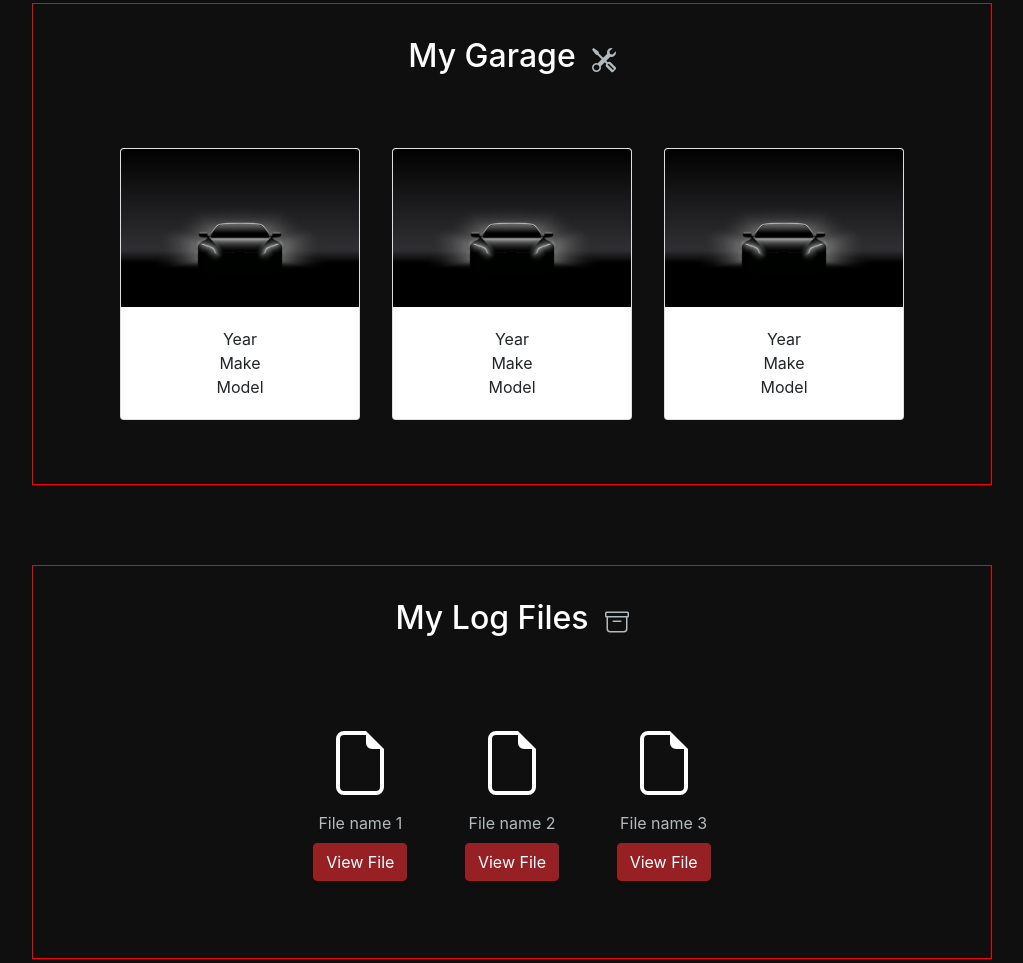
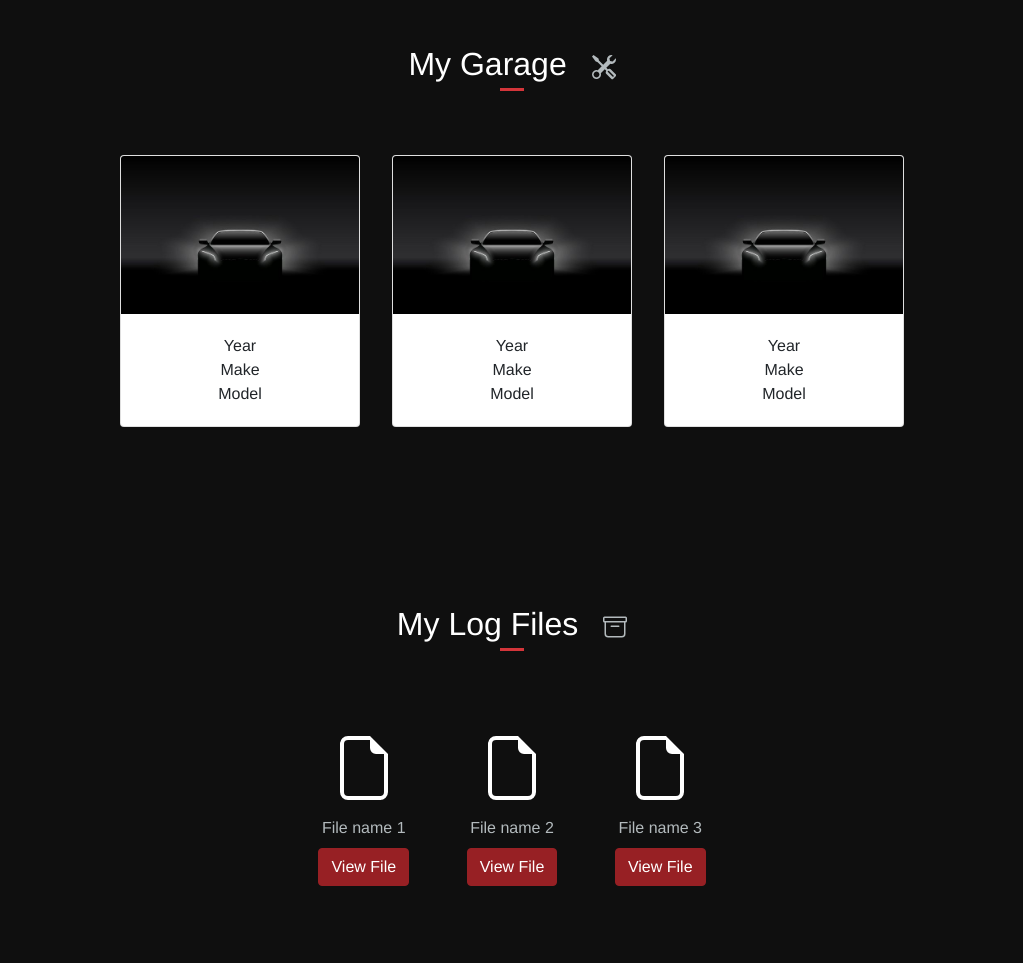
Before and after one commit to MitchRose976/doman8-performance, a plain HTML site: page index.html in a window 1280 px wide. Shown: the part 1037-2000 px from the top of the page, without its empty margins (128-1151 px from the left). Drawn offline with nearby package versions, Linux system fonts and the light colour scheme.

Commit message:
added styling to headers

```diff
--- a/index.html
+++ b/index.html
@@ -13,10 +13,10 @@
 
 
     <!-- Welcome Message -->
-    <h1 class="welcome-message">Welcome Bob</h1>
+    <h1 class="welcome-message fade-in hover-underline-animation">Welcome Bob</h1>
 
     <!-- Bootstrap carousel for garage -->
-    <div id="carouselExampleCaptions" class="carousel slide" data-ride="carousel">
+    <div id="carouselExampleCaptions" class="carousel slide fade-in" data-ride="carousel">
         <ol class="carousel-indicators">
           <li data-target="#carouselExampleCaptions" data-slide-to="0" class="active"></li>
           <li data-target="#carouselExampleCaptions" data-slide-to="1"></li>
@@ -56,13 +56,14 @@
     </div>
 
     <!-- GARAGE -->
-    <div class="my-garage">
-        <div id="my-garage-header">
-            <h2 id="garage-title">My Garage</h2>
+    <div class="my-garage fade-in">
+
+        <h2 id="garage-title" class="unexpected-1">My Garage
             <svg xmlns="http://www.w3.org/2000/svg" width="16" height="16" fill="currentColor" class="bi bi-tools" id="my-garage-icon" viewBox="0 0 16 16">
-                <path d="M1 0 0 1l2.2 3.081a1 1 0 0 0 .815.419h.07a1 1 0 0 1 .708.293l2.675 2.675-2.617 2.654A3.003 3.003 0 0 0 0 13a3 3 0 1 0 5.878-.851l2.654-2.617.968.968-.305.914a1 1 0 0 0 .242 1.023l3.356 3.356a1 1 0 0 0 1.414 0l1.586-1.586a1 1 0 0 0 0-1.414l-3.356-3.356a1 1 0 0 0-1.023-.242L10.5 9.5l-.96-.96 2.68-2.643A3.005 3.005 0 0 0 16 3c0-.269-.035-.53-.102-.777l-2.14 2.141L12 4l-.364-1.757L13.777.102a3 3 0 0 0-3.675 3.68L7.462 6.46 4.793 3.793a1 1 0 0 1-.293-.707v-.071a1 1 0 0 0-.419-.814L1 0zm9.646 10.646a.5.5 0 0 1 .708 0l3 3a.5.5 0 0 1-.708.708l-3-3a.5.5 0 0 1 0-.708zM3 11l.471.242.529.026.287.445.445.287.026.529L5 13l-.242.471-.026.529-.445.287-.287.445-.529.026L3 15l-.471-.242L2 14.732l-.287-.445L1.268 14l-.026-.529L1 13l.242-.471.026-.529.445-.287.287-.445.529-.026L3 11z"/>
-              </svg>
-        </div>
+            <path d="M1 0 0 1l2.2 3.081a1 1 0 0 0 .815.419h.07a1 1 0 0 1 .708.293l2.675 2.675-2.617 2.654A3.003 3.003 0 0 0 0 13a3 3 0 1 0 5.878-.851l2.654-2.617.968.968-.305.914a1 1 0 0 0 .242 1.023l3.356 3.356a1 1 0 0 0 1.414 0l1.586-1.586a1 1 0 0 0 0-1.414l-3.356-3.356a1 1 0 0 0-1.023-.242L10.5 9.5l-.96-.96 2.68-2.643A3.005 3.005 0 0 0 16 3c0-.269-.035-.53-.102-.777l-2.14 2.141L12 4l-.364-1.757L13.777.102a3 3 0 0 0-3.675 3.68L7.462 6.46 4.793 3.793a1 1 0 0 1-.293-.707v-.071a1 1 0 0 0-.419-.814L1 0zm9.646 10.646a.5.5 0 0 1 .708 0l3 3a.5.5 0 0 1-.708.708l-3-3a.5.5 0 0 1 0-.708zM3 11l.471.242.529.026.287.445.445.287.026.529L5 13l-.242.471-.026.529-.445.287-.287.445-.529.026L3 15l-.471-.242L2 14.732l-.287-.445L1.268 14l-.026-.529L1 13l.242-.471.026-.529.445-.287.287-.445.529-.026L3 11z"/>
+            </svg>
+        </h2>
+
 
         <div class="container">
             <!-- Car 1 -->
@@ -96,13 +97,13 @@
     </div>
 
     <!-- MY LOG FILES -->
-    <div class="my-log-files">
-        <div id="log-files-header">
-            <h2 id="log-files-title">My Log Files</h2>
+    <div class="my-log-files fade-in">
+
+        <h2 id="log-files-title" class="unexpected-1">My Log Files
             <svg xmlns="http://www.w3.org/2000/svg" width="16" height="16" fill="currentColor" class="bi bi-archive" id="log-file-header-icon" viewBox="0 0 16 16">
                 <path d="M0 2a1 1 0 0 1 1-1h14a1 1 0 0 1 1 1v2a1 1 0 0 1-1 1v7.5a2.5 2.5 0 0 1-2.5 2.5h-9A2.5 2.5 0 0 1 1 12.5V5a1 1 0 0 1-1-1V2zm2 3v7.5A1.5 1.5 0 0 0 3.5 14h9a1.5 1.5 0 0 0 1.5-1.5V5H2zm13-3H1v2h14V2zM5 7.5a.5.5 0 0 1 .5-.5h5a.5.5 0 0 1 0 1h-5a.5.5 0 0 1-.5-.5z"/>
-              </svg>
-        </div>
+            </svg>
+        </h2>
 
         <div class="container">
 
--- a/main.css
+++ b/main.css
@@ -8,12 +8,68 @@
 body {
     background-color: var(--bg) !important;
     padding: 0 10rem;
+    font-family: helvetica, arial, sans-serif;
 }
 
 /* Welcome Message */
 .welcome-message {
     margin-top: 5rem;
     color: white;
+    cursor: pointer;
+}
+
+/* Fade in content animation */
+.fade-in {
+    animation: fadeIn 3s;
+}
+
+@keyframes fadeIn {
+    from {
+        opacity: 0;
+    }
+
+    to {
+        opacity: 1;
+    }
+}
+
+/* Hover animation on text for Welcome message */
+.hover-underline-animation {
+    display: inline-block;
+    position: relative;
+    color: white;
+}
+
+.hover-underline-animation:after {
+    content: '';
+    position: absolute;
+    width: 100%;
+    transform: scaleX(0);
+    height: 2px;
+    bottom: 0;
+    left: 0;
+    background-color: var(--hover-red);
+    transform-origin: bottom right;
+    transition: transform 0.25s ease-out;
+}
+
+.hover-underline-animation:hover:after {
+    transform: scaleX(1);
+    transform-origin: bottom left;
+}
+
+/* Underline effect on Garage and Log Files header */
+.unexpected-1 {
+    background:
+        linear-gradient(var(--hover-red) 0 0) var(--p, 50%)
+        100% /var(--d, 10%) 3px no-repeat;
+    transition: 0.3s, background-position 0.3s 0.3s;
+}
+
+.unexpected-1:hover {
+    --d: 100%;
+    --p: 0%;
+    transition: 0.3s, background-size 0.3s 0.3s;
 }
 
 /* Carousel */
@@ -43,19 +99,16 @@ body {
     width : 100%;
     margin-top: 5rem;
     padding: 2rem;
-    border: 1px solid red;
-}
 
-#my-garage-header {
-    display: flex;
-    justify-content: center;
-    align-items: center;
-    flex-direction: row;
+    /* border: 1px solid red; */
 }
 
 #garage-title {
     color: white;
     text-align: center;
+    width: 15rem;
+    margin: 0 auto;
+    cursor: default;
 }
 
 #my-garage-icon {
@@ -63,6 +116,10 @@ body {
     margin-left: 1rem;
     width: 1.5rem !important;
     height: 3rem !important;
+}
+
+.card {
+    cursor: pointer;
 }
 
 /* Vehicle Cards - these are pre-existing bootstrap classes I am adding styling to */
@@ -83,14 +140,15 @@ body {
     width : 100%;
     margin-top: 5rem;
     padding: 2rem;
-    border: 1px solid red;
+
 }
 
-#log-files-header {
-    display: flex;
-    justify-content: center;
-    align-items: center;
-    flex-direction: row;
+#log-files-title {
+    color: white;
+    text-align: center;
+    width: 15rem;
+    margin: 0 auto;
+    cursor: default;
 }
 
 #log-file-header-icon {
@@ -98,11 +156,6 @@ body {
     margin-left: 1rem;
     width: 1.5rem !important;
     height: 3rem !important;
-}
-
-#log-files-title {
-    color: white;
-    text-align: center;
 }
 
 /* Container for each single log file */
@@ -114,6 +167,7 @@ body {
     flex-direction: column;
     padding: 0.8rem;
     margin: 1rem;
+    cursor: pointer;
 }
 
 .log-file-name {
```
Also changed, not shown: script.js (deleted, +0 -12 lines).
